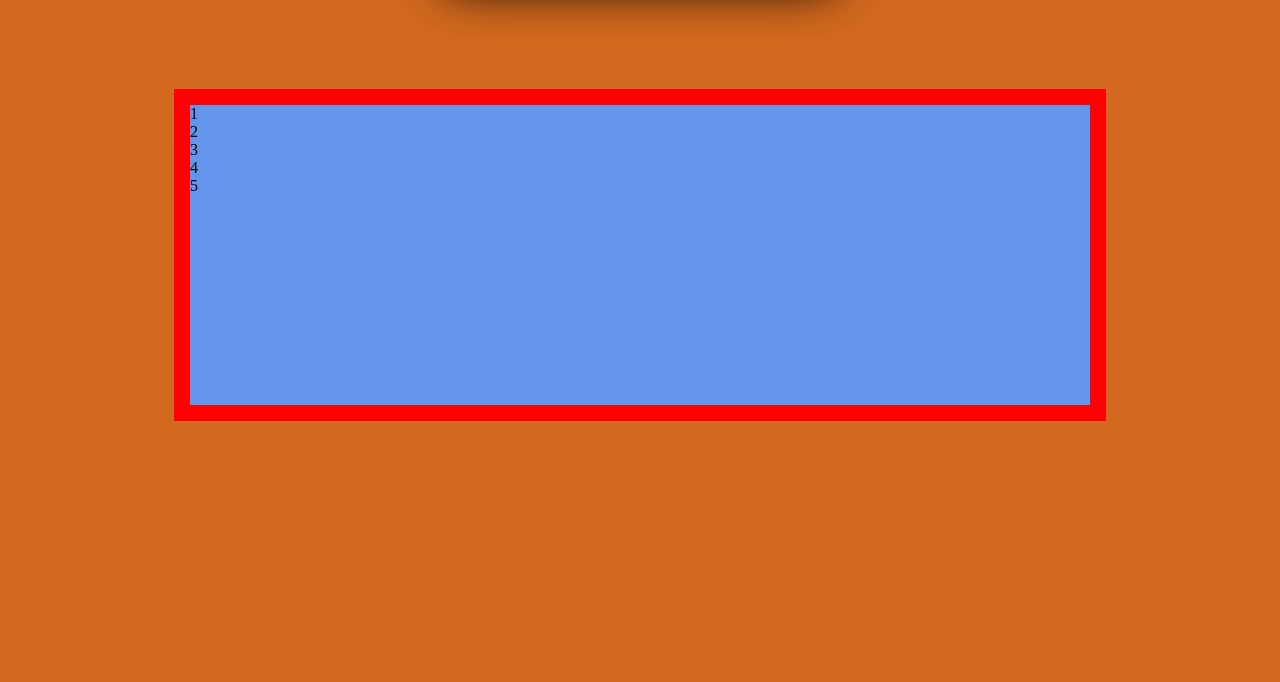
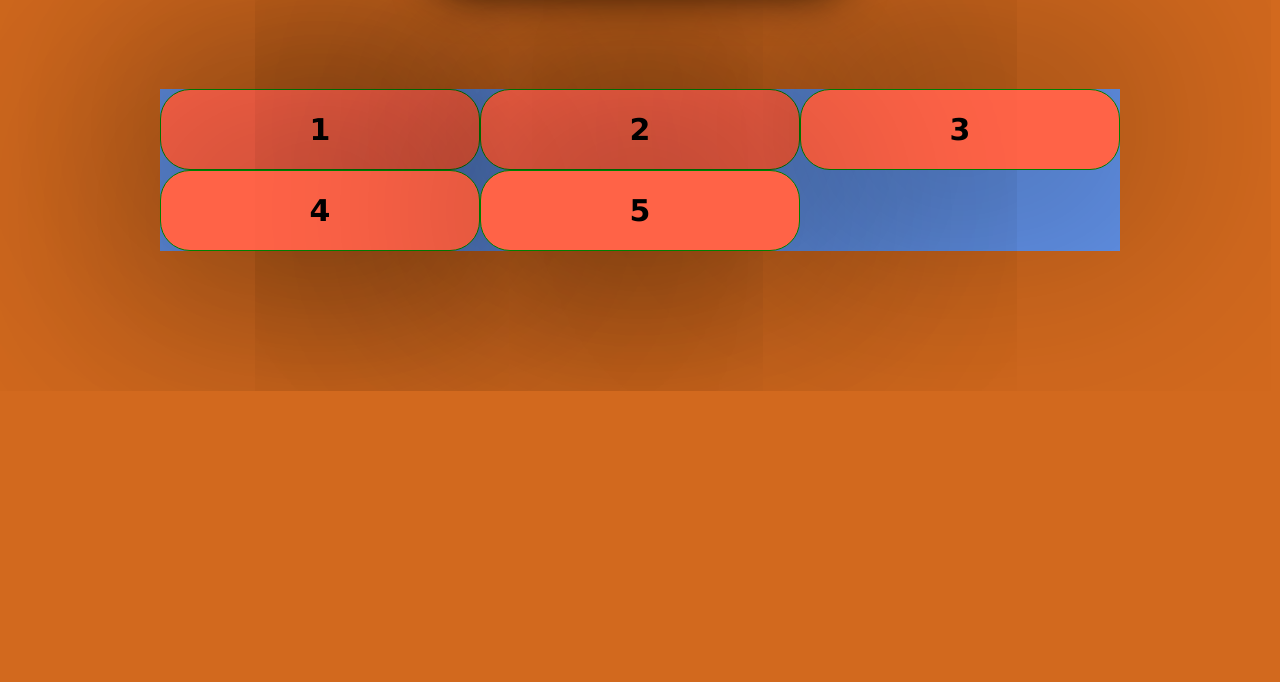
Before and after one commit to Edmoun/CSS, a plain HTML site: page galeria.html in a window 1280 px wide. Shown: the part 118-800 px from the top of the page. Drawn offline with Linux system fonts and the light colour scheme.

Commit message:
practica_con_grid

```diff
--- a/style_galeria.css
+++ b/style_galeria.css
@@ -27,9 +27,22 @@ h1:hover{
 
 .contenedor{
     background-color: cornflowerblue;
-    margin: 20px auto;
+    margin: 100px auto;
     padding: 22px auto;
-    width: 900px;
-    height: 300px;
-    border: 1em red solid;
+    max-width: 960px;
+    display: grid;
+    grid-template-columns: auto auto auto ;
 }
+
+.imagen{
+    background-color: tomato;
+    font-family: Verdana, Geneva, Tahoma, sans-serif;
+    font-weight: bold;
+    padding: 22px;
+    border: bisque 1px solid;
+    border-radius: 1em;
+    border-color: green;
+    box-shadow: 0 0 10em;
+    text-align: center;
+    font-size: 30px;
+}
```
